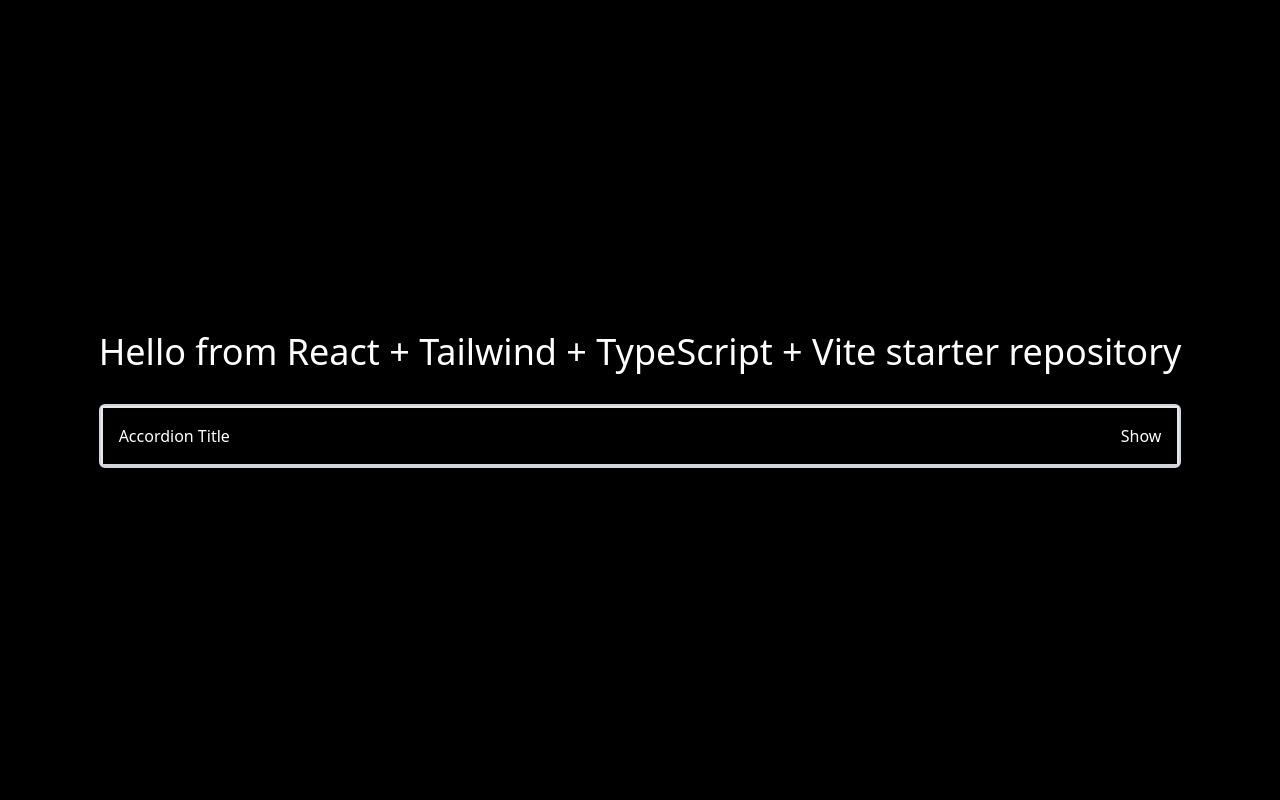
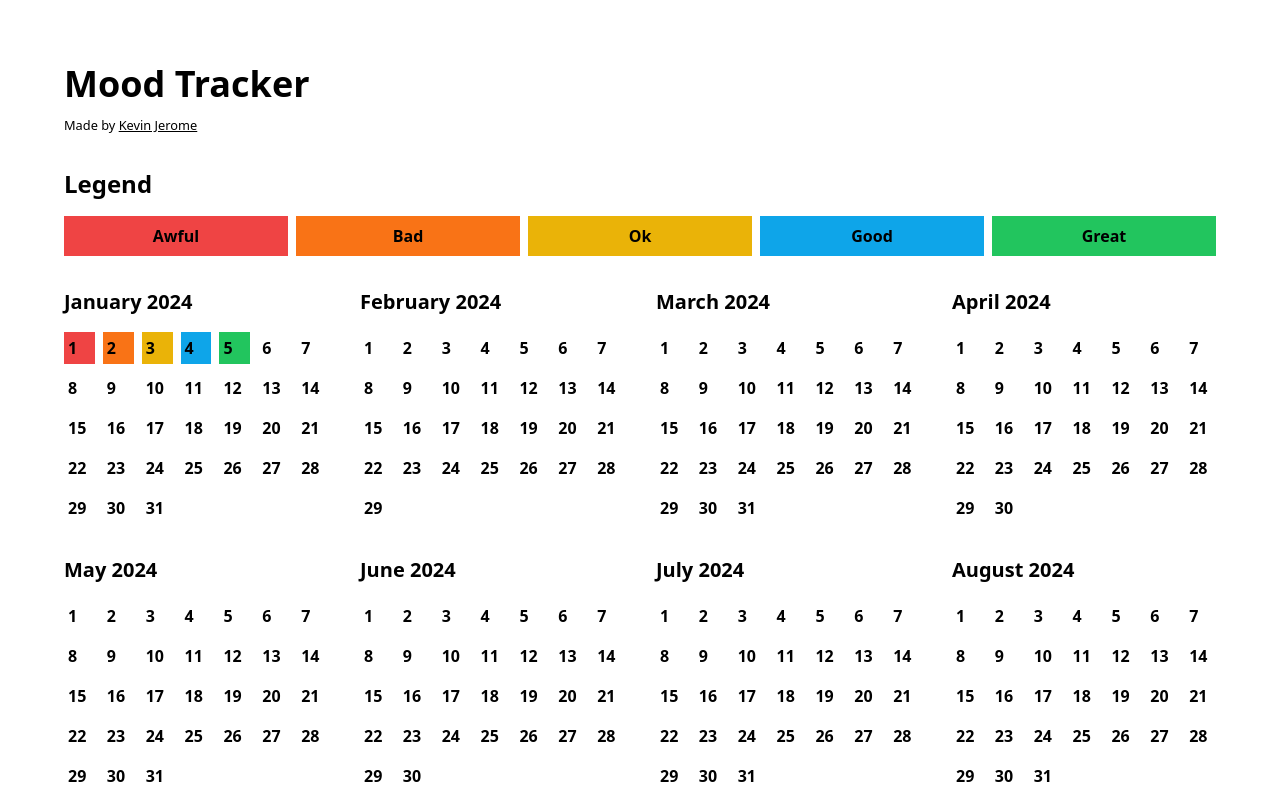
Before and after one commit to BellaYoungFlowers/mood-tracker, a React (Vite) app: page / in a window 1280 px wide. Shown: the top 800 px of the page. Built offline with nearby package versions, Linux system fonts and the light colour scheme.

Commit message:
Initial working prototype with mock data

```diff
--- a/index.html
+++ b/index.html
@@ -2,9 +2,8 @@
 <html lang="en">
   <head>
     <meta charset="UTF-8" />
-    <link rel="icon" type="image/svg+xml" href="/vite.svg" />
     <meta name="viewport" content="width=device-width, initial-scale=1.0" />
-    <title>React + Tailwind + TypeScript + Vite</title>
+    <title>Mood Tracker</title>
   </head>
   <body>
     <div id="root"></div>
--- a/src/App.tsx
+++ b/src/App.tsx
@@ -1,16 +1,101 @@
-import Accordion from "./components/Accordion";
+import { daysInMonth, monthNumberToName, monthNumbers } from "./lib/dates";
+
+const now = new Date();
+const year = now.getFullYear();
+
+const dayRatingToBgColor: Record<number, string> = {
+  1: "bg-red-500",
+  2: "bg-orange-500",
+  3: "bg-yellow-500",
+  4: "bg-sky-500",
+  5: "bg-green-500",
+};
 
 function App() {
   return (
-    <div className="bg-black h-full text-white grid place-content-center space-y-8">
-      <h1 className="text-4xl">
-        Hello from React + Tailwind + TypeScript + Vite starter repository
-      </h1>
-      <Accordion title="Accordion Title">
-        <p>Accordion Content</p>
-      </Accordion>
+    <div className="bg-white dark:bg-black text-black dark:text-white space-y-8 p-8 lg:p-16">
+      <h1 className="text-4xl font-bold mb-2">Mood Tracker</h1>
+      <small>
+        Made by{" "}
+        <a
+          href="https://kevinjero.me"
+          rel="noreferrer noopener"
+          target="_blank"
+          className="underline"
+        >
+          Kevin Jerome
+        </a>
+      </small>
+      <div className="font-semibold space-y-4">
+        <h2 className="text-2xl">Legend</h2>
+        <div className="flex flex-col lg:flex-row lg:items-center gap-2 text-center">
+          <div className={`${dayRatingToBgColor[1]} flex-1 py-2 px-4`}>
+            Awful
+          </div>
+          <div className={`${dayRatingToBgColor[2]} flex-1 py-2 px-4`}>Bad</div>
+          <div className={`${dayRatingToBgColor[3]} flex-1 py-2 px-4`}>Ok</div>
+          <div className={`${dayRatingToBgColor[4]} flex-1 py-2 px-4`}>
+            Good
+          </div>
+          <div className={`${dayRatingToBgColor[5]} flex-1 py-2 px-4`}>
+            Great
+          </div>
+        </div>
+      </div>
+      <div className="grid gap-8 sm:grid-cols-2 lg:grid-cols-4">
+        {monthNumbers.map((month) => (
+          <MonthlyCalendar year={year} month={month} />
+        ))}
+        d
+      </div>
     </div>
   );
 }
 
 export default App;
+
+type UserData = Record<number, Record<number, number[]>>;
+
+const userData: UserData = {
+  // Year
+  2024: {
+    // Month: [Day 0, Day 1, Day, 2, ...]
+    0: [1, 2, 3, 4, 5],
+  },
+};
+
+type MonthlyCalendarProps = {
+  year: number;
+  month: number;
+};
+
+function MonthlyCalendar(props: MonthlyCalendarProps) {
+  const numDays = daysInMonth(props.year, props.month);
+  const dayIndexes = [...Array(numDays).keys()];
+
+  const dailyData = userData[props.year][props.month];
+
+  return (
+    <div className="space-y-4">
+      <h3 className="text-xl font-semibold">
+        {monthNumberToName(props.month)} {props.year}
+      </h3>
+      <ol className="grid grid-cols-7 gap-2">
+        {dayIndexes.map((day) => {
+          const dayRating = (Boolean(dailyData) && dailyData.at(day)) ?? null;
+          const dayRatingBgColor =
+            (dayRating && dayRatingToBgColor[dayRating]) ?? "";
+
+          return (
+            <li
+              key={day}
+              className={`${dayRatingBgColor} aspect-square font-bold  p-1 lg:hover:cursor-pointer lg:hover:scale-105 dark:lg:hover:bg-white dark:lg:hover:text-black lg:hover:bg-black lg:hover:text-white`}
+            >
+              <span>{day + 1}</span>
+            </li>
+          );
+        })}
+      </ol>
+    </div>
+  );
+}
--- /dev/null
+++ b/src/lib/dates.ts
@@ -0,0 +1,38 @@
+/**
+ *
+ * @param year The year that the month belongs to.
+ * @param month 0-indexed month from 0 (January) to 11 (December)
+ * @returns The number of days in the month.
+ */
+export function daysInMonth(year: number, month: number) {
+  return new Date(year, month + 1, 0).getDate();
+}
+
+/**
+ *
+ * @param month 0-indexed month from 0 (January) to 11 (December)
+ * @returns The name of the corresponding month, e.g. 0 => January, 1 => February, etc.
+ */
+export function monthNumberToName(month: number) {
+  return [
+    "January",
+    "February",
+    "March",
+    "April",
+    "May",
+    "June",
+    "July",
+    "August",
+    "September",
+    "October",
+    "November",
+    "December",
+  ].at(month);
+}
+
+/**
+ * The 0-indexed numbers corresponding to months of year. 0 (January) to 11 (December).
+ */
+export const monthNumbers: readonly number[] = [
+  0, 1, 2, 3, 4, 5, 6, 7, 8, 9, 10, 11,
+];
```
